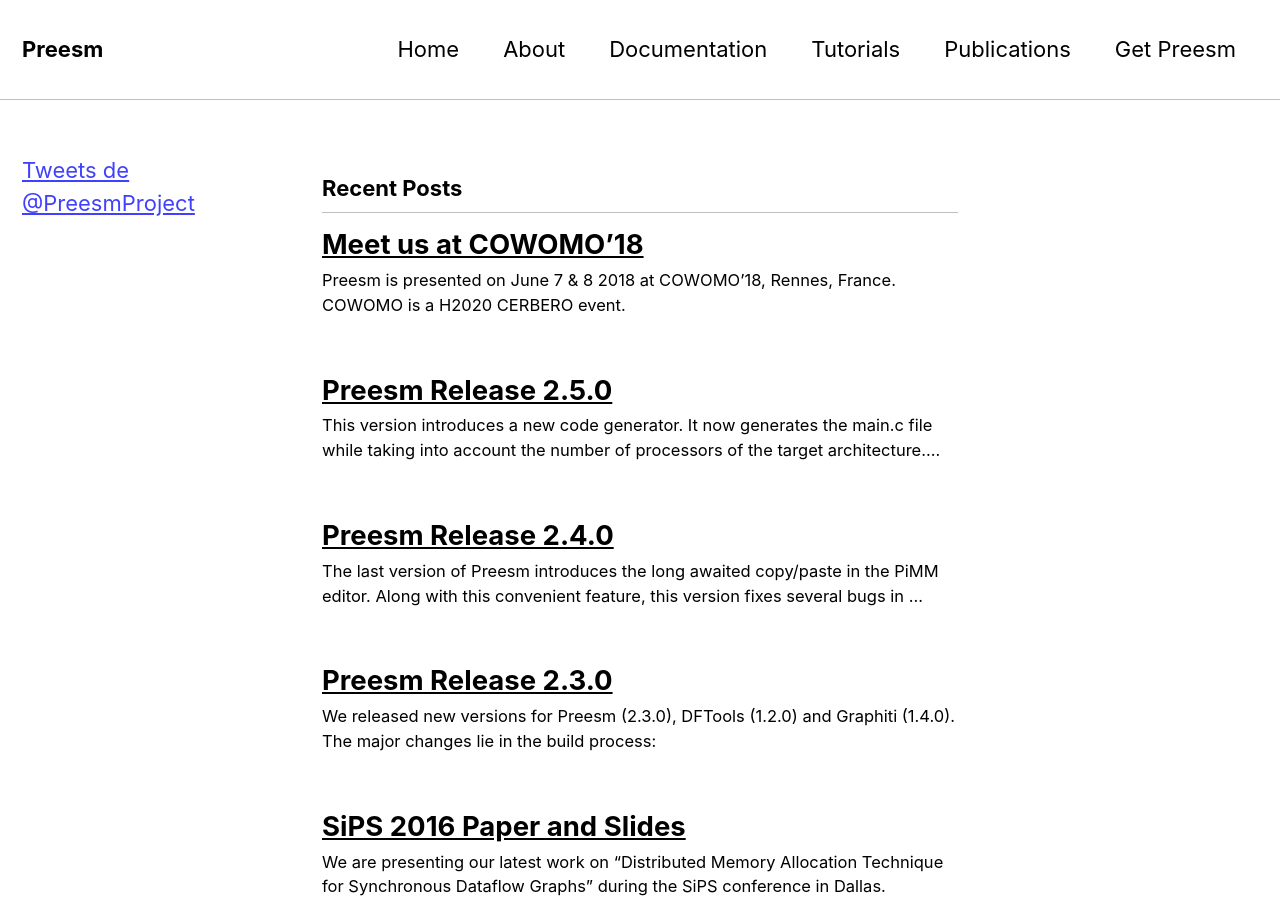
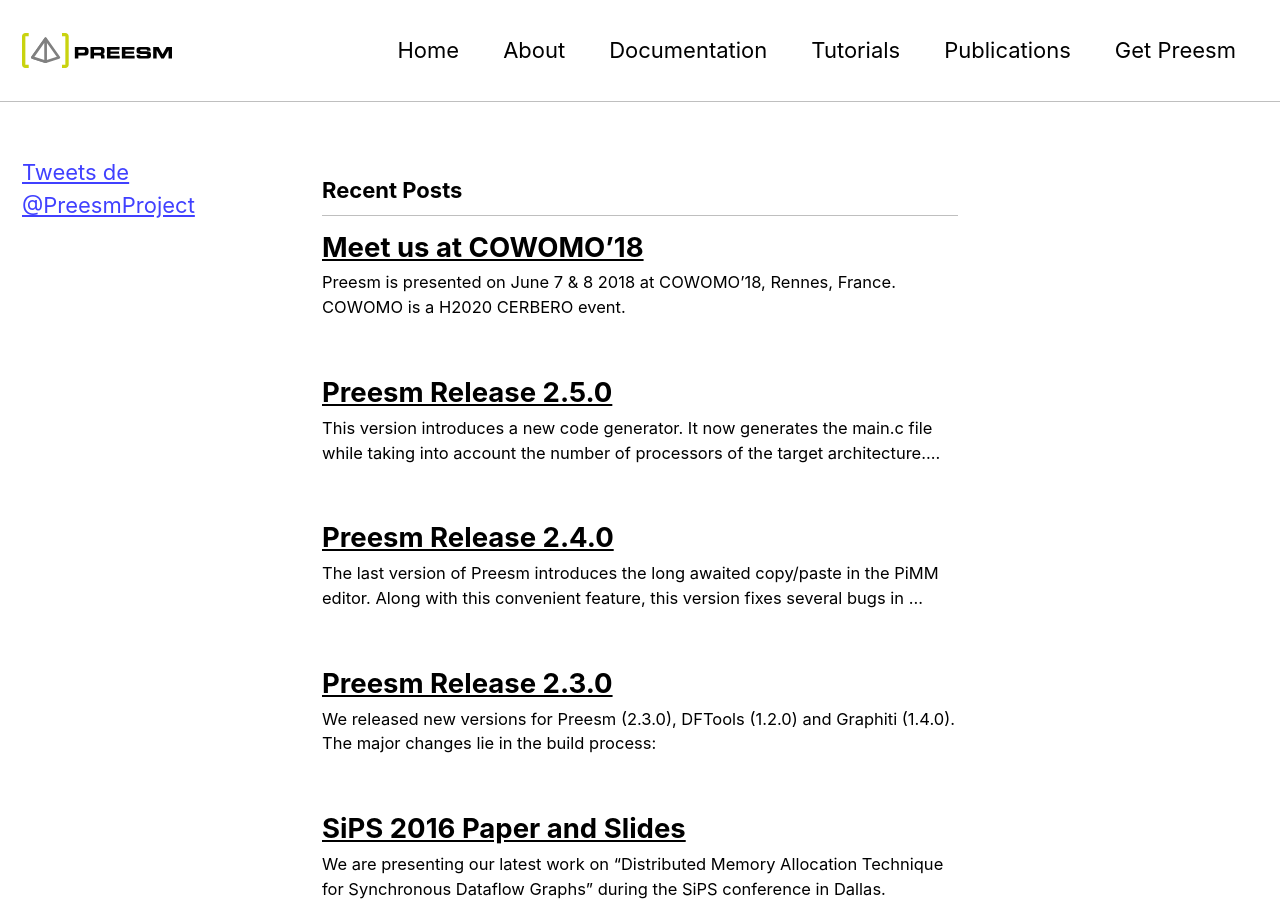
Before and after one commit to preesm/preesm.github.io, a Jekyll site: the page built from index.html, in a window 1280 px wide and 900 px high. Built offline with Jekyll 4.4.1, drawn with Linux system fonts in a browser that asks for light colours; nearby versions of some CDN libraries; the list of posts is cut into pages by our own code; comment, search, counter and statistics services are not loaded.

Commit message:
Add top left logo

```diff
--- a/_config.yml
+++ b/_config.yml
@@ -18,6 +18,7 @@ minimal_mistakes_skin    : "contrast" #"default" # "air", "aqua", "contrast", "d
 locale                   : "en-US"
 title                    : "Preesm"
 title_separator          : "-"
+logo                     : "/assets/logos/Logo_preesm.svg"
 name                     : "IETR VAADER"
 description              : "Preesm Documentation Website"
 repository               : "preesm/preesm"
--- a/_includes/masthead.html
+++ b/_includes/masthead.html
@@ -2,7 +2,7 @@
   <div class="masthead__inner-wrap">
     <div class="masthead__menu">
       <nav id="site-nav" class="greedy-nav">
-        <a class="site-title" href="{{ '/' | relative_url }}">{{ site.title }}</a>
+        <a class="site-title" href="{{ '/' | relative_url }}"><img src="{{ site.logo }}" alt="{{ site.title }} logo" height="60" width="150"/></a>
         <ul class="visible-links">
           {% for link in site.data.navigation.main %}
             {% if link.url contains 'http' %}
```
